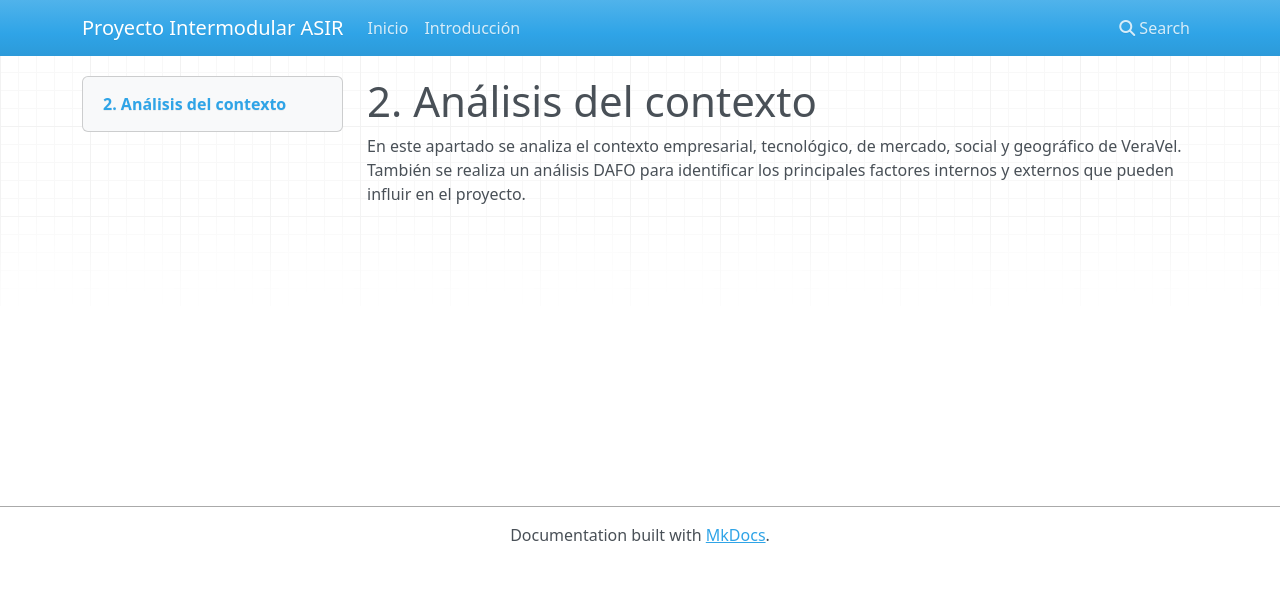
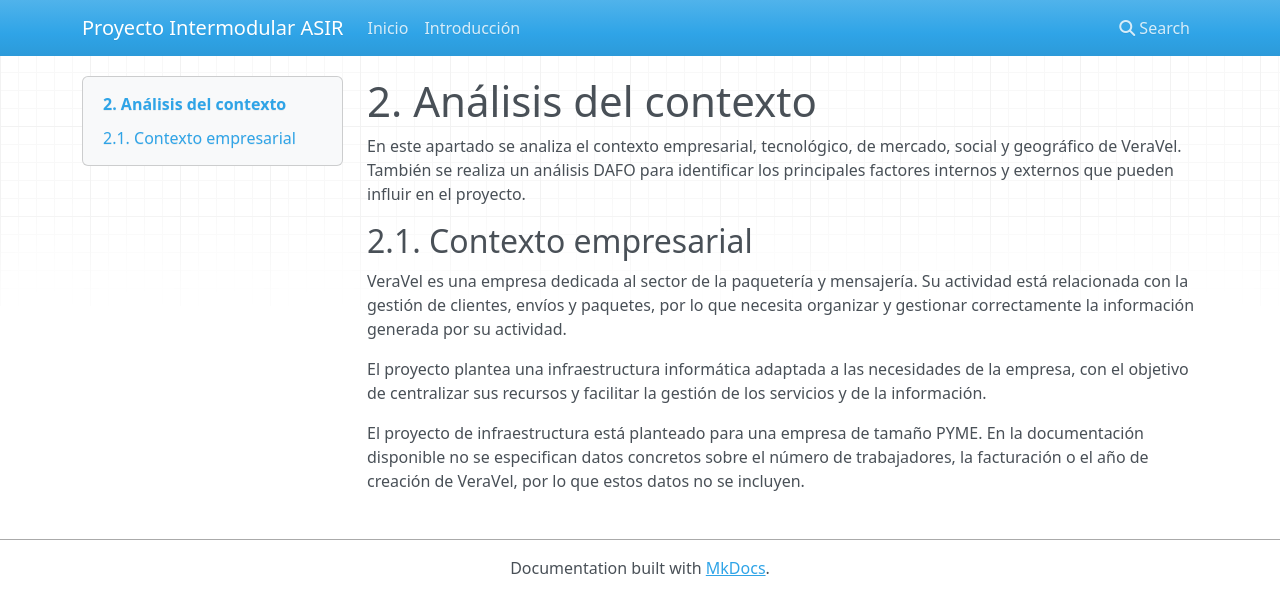
Before and after one commit to carloshuertasrodrigo-prog/Proyecto-Intermodular-ASIR, an MkDocs documentation site: the page built from docs/02_contexto.md, in a window 1280 px wide. Shown: the top 615 px of the page. Built offline with MkDocs 1.6.1, drawn with Linux system fonts in a browser that asks for light colours; nearby versions of some CDN libraries.

Commit message:
Añadido contexto empresarial
Added a section on the business context of VeraVel, detailing its operations in the parcel and messaging sector and the need for organized information management.

```diff
--- a/docs/02_contexto.md
+++ b/docs/02_contexto.md
@@ -1,3 +1,11 @@
 # 2. Análisis del contexto
 
 En este apartado se analiza el contexto empresarial, tecnológico, de mercado, social y geográfico de VeraVel. También se realiza un análisis DAFO para identificar los principales factores internos y externos que pueden influir en el proyecto.
+
+## 2.1. Contexto empresarial
+
+VeraVel es una empresa dedicada al sector de la paquetería y mensajería. Su actividad está relacionada con la gestión de clientes, envíos y paquetes, por lo que necesita organizar y gestionar correctamente la información generada por su actividad.
+
+El proyecto plantea una infraestructura informática adaptada a las necesidades de la empresa, con el objetivo de centralizar sus recursos y facilitar la gestión de los servicios y de la información.
+
+El proyecto de infraestructura está planteado para una empresa de tamaño PYME. En la documentación disponible no se especifican datos concretos sobre el número de trabajadores, la facturación o el año de creación de VeraVel, por lo que estos datos no se incluyen.
```
